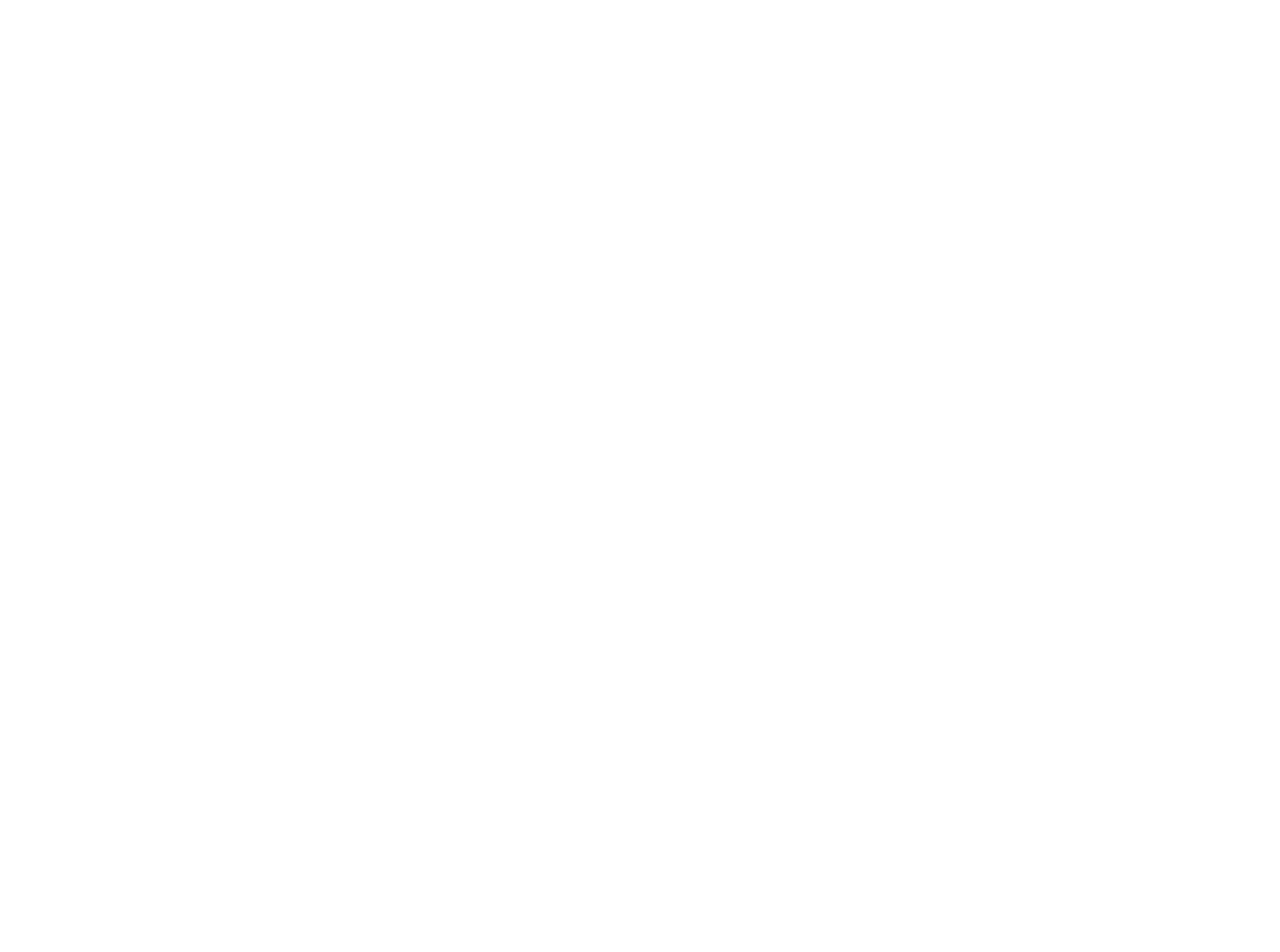
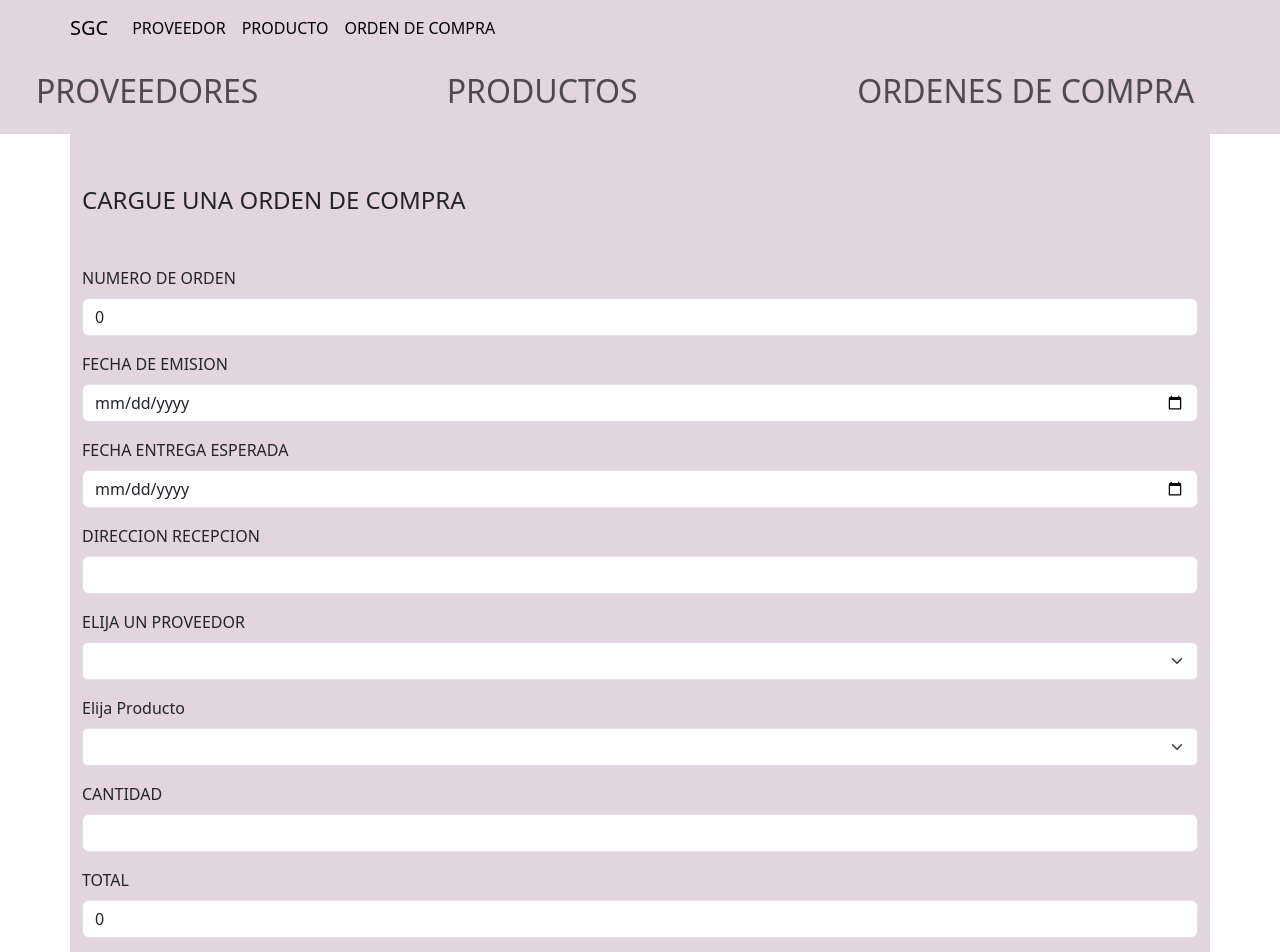
Before and after one commit to jpgoro/Bootcamp-ASJ-Integrador, an Angular app in the folder Primera Entrega Angular/primEntregaAngular/: page /oc/tabla in a window 1280 px wide. Shown: the top 952 px of the page. Before the commit the page ends 800 px from the top, so only its background shows below. Built offline with nearby package versions, Linux system fonts and the light colour scheme.

Commit message:
Actualizando form de  orden de compra

```diff
--- a/Primera Entrega Angular/primEntregaAngular/src/app/components/oc/form-oc/form-oc.component.html
+++ b/Primera Entrega Angular/primEntregaAngular/src/app/components/oc/form-oc/form-oc.component.html
@@ -5,7 +5,7 @@
       <form #miForm2="ngForm" (ngSubmit)="createOrden(miForm2)">
         <fieldset>
           <legend class="mb-xl-5">CARGUE UNA ORDEN DE COMPRA</legend>
-          <input type="hidden" name="id" [(ngModel)]="">
+          <input type="hidden" name="id" [(ngModel)]="sgcOrdenService.datosOrden.id" />
             <div class="mb-3">
               <label for="disabledTextInput" class="form-label">NUMERO DE ORDEN</label>
               <input
@@ -13,7 +13,8 @@
                 id="numero"
                 class="form-control"
                 placeholder=""
-                name="numeroOrden" />
+                name="numeroOrden"
+                [(ngModel)]="sgcOrdenService.datosOrden.numeroOrden" />
             </div>
             <div class="mb-3">
               <label for="disabledTextInput" class="form-label">FECHA DE EMISION</label>
@@ -22,7 +23,8 @@
                 id="emision"
                 class="form-control"
                 placeholder=""
-                name="fechaEmision" />
+                name="fechaEmision"
+                [(ngModel)]="sgcOrdenService.datosOrden.fechaEmision"/>
             </div>
             <div class="mb-3">
               <label for="disabledTextInput" class="form-label"
@@ -34,7 +36,8 @@
                 class="form-control"
                 placeholder=""
                 name="fechaEntrega"
-                 />
+                [(ngModel)]="sgcOrdenService.datosOrden.fechaEntrega"
+                />
             </div>
             <div class="mb-3">
               <label for="disabledTextInput" class="form-label"
@@ -45,19 +48,19 @@
                 id="recepcion"
                 class="form-control"
                 placeholder=""
-                name="direccion" />
+                name="direccion"
+                [(ngModel)]="sgcOrdenService.datosOrden.direccion"/>
             </div>
             <div class="mb-3">
               <label for="proveedor2" class="form-label">ELIJA UN PROVEEDOR</label>
-              <select id="proveedor2" class="form-select" name="proveedor_razon">
+              <select id="proveedor" class="form-select" name="proveedor_razon" [(ngModel)]="sgcOrdenService.datosOrden.proveedor_razon">
                 <option *ngFor="let proveedor of proveedores" [value]="proveedor.razon">{{ proveedor.razon }}</option>
-
-              </select></div>
+              </select>
+            </div>
             <div class="mb-3">
               <label for="disabledTextInput" class="form-label"
-                >Elija Producto</label
-              >
-              <select id="proveedor" class="form-select" name="proveedor_razon" [(ngModel)]="sgcProdService.datosProducto.proveedor_razon">
+                >Elija Producto</label>
+              <select id="producto" class="form-select" name="nombreProducto" [(ngModel)]="sgcOrdenService.datosOrden.nombreProducto">
                 <option *ngFor="let producto of productos" [value]="producto.nombreProducto">{{ producto.nombreProducto }}</option>
               </select>
             </div>
@@ -70,7 +73,8 @@
                 id="cantidad"
                 class="form-control"
                 placeholder=""
-                name="Cantidad" />
+                name="Cantidad"
+                [(ngModel)]="sgcOrdenService.datosOrden.cantidad" />
             </div>
             <div class="mb-3">
               <label for="disabledTextInput" class="form-label"
@@ -81,7 +85,8 @@
                 id="total"
                 class="form-control"
                 placeholder=""
-                name="cantidad" />
+                name="cantidad"
+                [(ngModel)]="sgcOrdenService.datosOrden.total" />
             </div>
             <button type="submit" class="btn btn-primary" id="guardar">
               GUARDAR
@@ -90,4 +95,4 @@
         </form>
       </div>
     </div>
-  </div>
+</div>
--- a/Primera Entrega Angular/primEntregaAngular/src/app/components/oc/form-oc/form-oc.component.ts
+++ b/Primera Entrega Angular/primEntregaAngular/src/app/components/oc/form-oc/form-oc.component.ts
@@ -5,6 +5,8 @@
 import { SgcOcService } from '../../../services/sgc-oc.service';
 import { Proveedor } from '../../../models/proveedor';
 import { Producto } from '../../../models/producto';
+import { Router } from '@angular/router';
+
 
 @Component({
   selector: 'app-form-oc',
@@ -14,7 +16,7 @@
 export class FormOcComponent implements OnInit {
   proveedores: Proveedor[] = [];
   productos: Producto[] = [];
-  constructor(public sgcProdService : SgcProdService, public sgcService : SgcService, public sgcOrdenService : SgcOcService){}
+  constructor(public sgcProdService : SgcProdService, public sgcService : SgcService, public sgcOrdenService : SgcOcService, private router: Router){}
 
 
   ngOnInit(): void {
@@ -33,17 +35,22 @@
   createOrden(form:NgForm){
     console.log(form.value)
     if(form.value.id !=-1){
-      /* this.sgcProdService.updateProducto(form.value).subscribe((res)=>{
+      this.sgcOrdenService.updateOrden(form.value).subscribe((res)=>{
         console.log(res);
-        alert('Producto modificado correctamente');
+        alert('Orden modificada correctamente');
       form.reset();
-      }) */
+      })
       console.log('modificando')
     }else{
     this.sgcOrdenService.createOrd(form.value).subscribe((res) =>{
       console.log(res);
       alert('Orden creada correctamente');
       form.reset();
+      this.router
+      .navigateByUrl('/oc', { skipLocationChange: true })
+      .then(() => {
+        this.router.navigate(['/oc/tabla']);
+      });
     })
   }
 
--- a/Primera Entrega Angular/primEntregaAngular/src/app/components/oc/tarj-oc/tarj-oc.component.html
+++ b/Primera Entrega Angular/primEntregaAngular/src/app/components/oc/tarj-oc/tarj-oc.component.html
@@ -1,9 +1,10 @@
-<div class="container">
+<div class="container-fluid">
     <section>
       <table class="table table-striped">
         <thead>
           <tr>
             <th scope="col">NUMERO DE ORDEN</th>
+            <th scope="col">ESTADO</th>
             <th scope="col">FECHA DE EMISION</th>
             <th scope="col">FECHA ENTREGA ESPERADA</th>
             <th scope="col">DIRECCION RECEPCION</th>
@@ -14,17 +15,19 @@
           </tr>
         </thead>
         <tbody>
-          <!-- <tr *ngFor="let orden of ordenes">
-            <td>{{ orden.proveedor }}</td>
-            <td>{{ orden.sku }}</td>
-            <td>{{ orden.categoria }}</td>
+          <tr *ngFor="let orden of ordenes">
+            <td>{{ orden.numeroOrden }}</td>
+            <td >{{ orden.estado }}</td>
+            <td>{{ orden.fechaEmision }}</td>
+            <td>{{ orden.fechaEntrega }}</td>
+            <td>{{ orden.direccion }}</td>
+            <td>{{ orden.proveedor_razon }}</td>
             <td>{{ orden.nombreProducto }}</td>
-            <td>{{ orden.descripcion }}</td>
-            <td>{{ orden.precio }}</td>
-            <button type="button" class="btn btn-primary btn-sm bg-primary ms-2">Agregar</button>
-            <button type="button" class="btn btn-danger btn-sm bg-danger ms-2">Eliminar</button>
+            <td>{{ orden.cantidad }}</td>
+            <td>{{ orden.total }}</td>
+            <button type="button" class="btn btn-outline-warning btn-sm  me-4">Cancelar</button>
 
-          </tr> -->
+          </tr>
         </tbody>
       </table>
     </section>
--- a/Primera Entrega Angular/primEntregaAngular/src/app/components/oc/tarj-oc/tarj-oc.component.ts
+++ b/Primera Entrega Angular/primEntregaAngular/src/app/components/oc/tarj-oc/tarj-oc.component.ts
@@ -1,10 +1,26 @@
-import { Component } from '@angular/core';
+import { Component, OnInit } from '@angular/core';
+import { Orden } from '../../../models/orden';
+import { SgcOcService } from '../../../services/sgc-oc.service';
 
 @Component({
   selector: 'app-tarj-oc',
   templateUrl: './tarj-oc.component.html',
   styleUrl: './tarj-oc.component.css'
 })
-export class TarjOcComponent {
+export class TarjOcComponent implements OnInit{
+  ordenes : Orden [] = [];
+
+  constructor(public sgcOrdenService : SgcOcService){}
+
+  ngOnInit(): void {
+    this.list();
+  }
+
+  list(){
+    this.sgcOrdenService.getOrdenes().subscribe((res)=>{
+      this.ordenes = res;
+    })
+  }
+
 
 }
--- a/Primera Entrega Angular/primEntregaAngular/src/app/components/producto/form-producto/form-producto.component.ts
+++ b/Primera Entrega Angular/primEntregaAngular/src/app/components/producto/form-producto/form-producto.component.ts
@@ -3,6 +3,8 @@
 import { SgcService } from '../../../services/sgc.service';
 import { SgcProdService } from '../../../services/sgc-prod.service';
 import { Proveedor } from '../../../models/proveedor';
+import { Router } from '@angular/router';
+
 
 @Component({
   selector: 'app-form-producto',
@@ -12,7 +14,7 @@
 export class FormProductoComponent implements OnInit {
   proveedores: Proveedor[] = [];
 
-  constructor(public sgcProdService : SgcProdService, public sgcService : SgcService){}
+  constructor(public sgcProdService : SgcProdService, public sgcService : SgcService, private router : Router){}
 
   ngOnInit(): void {
     this.sgcService.getProveedores().subscribe((res)=>{
@@ -24,12 +26,18 @@
   }
 
   createProducto(form:NgForm){
-    console.log(form.value)
+
     if(form.value.id !=-1){
       this.sgcProdService.updateProducto(form.value).subscribe((res)=>{
         console.log(res);
         alert('Producto modificado correctamente');
       form.reset();
+      // Recargar la página después de la operación
+      this.router
+      .navigateByUrl('/producto', { skipLocationChange: true })
+      .then(() => {
+        this.router.navigate(['/producto/tabla']);
+      });
       })
 
     }else{
@@ -37,6 +45,13 @@
       console.log(res);
       alert('Producto creado correctamente');
       form.reset();
+      this.sgcProdService.datosProducto.id = -1;
+      // Recargar la página después de la operación
+      this.router
+      .navigateByUrl('/producto', { skipLocationChange: true })
+      .then(() => {
+        this.router.navigate(['/producto/tabla']);
+      });
     })
   }
 
--- a/Primera Entrega Angular/primEntregaAngular/src/app/models/orden.ts
+++ b/Primera Entrega Angular/primEntregaAngular/src/app/models/orden.ts
@@ -1,6 +1,7 @@
 export interface Orden {
   id: number;
   numeroOrden: number;
+  estado: boolean;
   fechaEmision: string;
   fechaEntrega: string;
   direccion: string;
--- a/Primera Entrega Angular/primEntregaAngular/src/app/services/sgc-oc.service.ts
+++ b/Primera Entrega Angular/primEntregaAngular/src/app/services/sgc-oc.service.ts
@@ -12,6 +12,7 @@
   datosOrden: Orden = {
     id: -1,
   numeroOrden: 0,
+  estado: true,
   fechaEmision: '',
   fechaEntrega: '',
   direccion: '',
```
Also changed, not shown: Primera Entrega Angular/primEntregaAngular/src/app/components/proveedor/form-proveedor/form-proveedor.component.ts (+27 -18 lines), Primera Entrega Angular/primEntregaAngular/src/app/components/proveedor/tarj-proveedor/tarj-proveedor.component.ts (line endings or trailing spaces).
